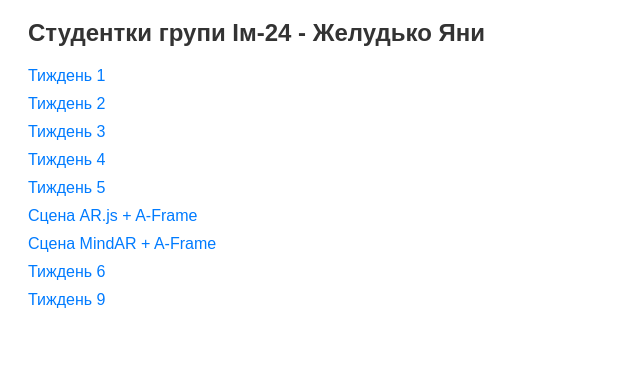
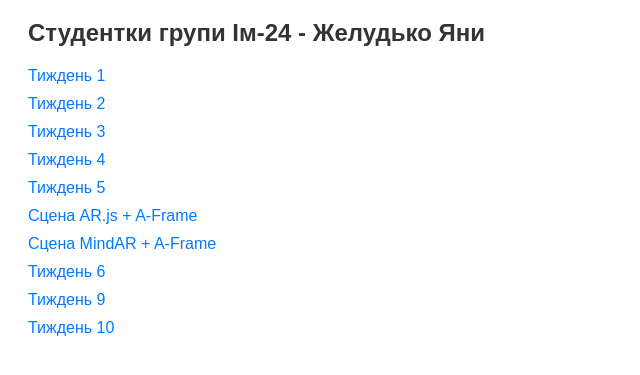
Before and after one commit to BeyBa-hub/icto-2025, a plain HTML site: page index.html in a window 1280 px wide. Shown: the part 89-464 px from the top of the page, without its empty margins (0-640 px from the left). Drawn offline with Linux system fonts and the light colour scheme.

Commit message:
Update index.html

```diff
--- a/index.html
+++ b/index.html
@@ -41,6 +41,7 @@
     <li><a href="week5/week5MindAR.html">Сцена MindAR + A-Frame</a></li>
     <li><a href="week6.html">Тиждень 6</a></li>
     <li><a href="week9.html">Тиждень 9</a></li>
+    <li><a href="week10.html">Тиждень 10</a></li>
   </ul>
 </body>
 </html>
```
